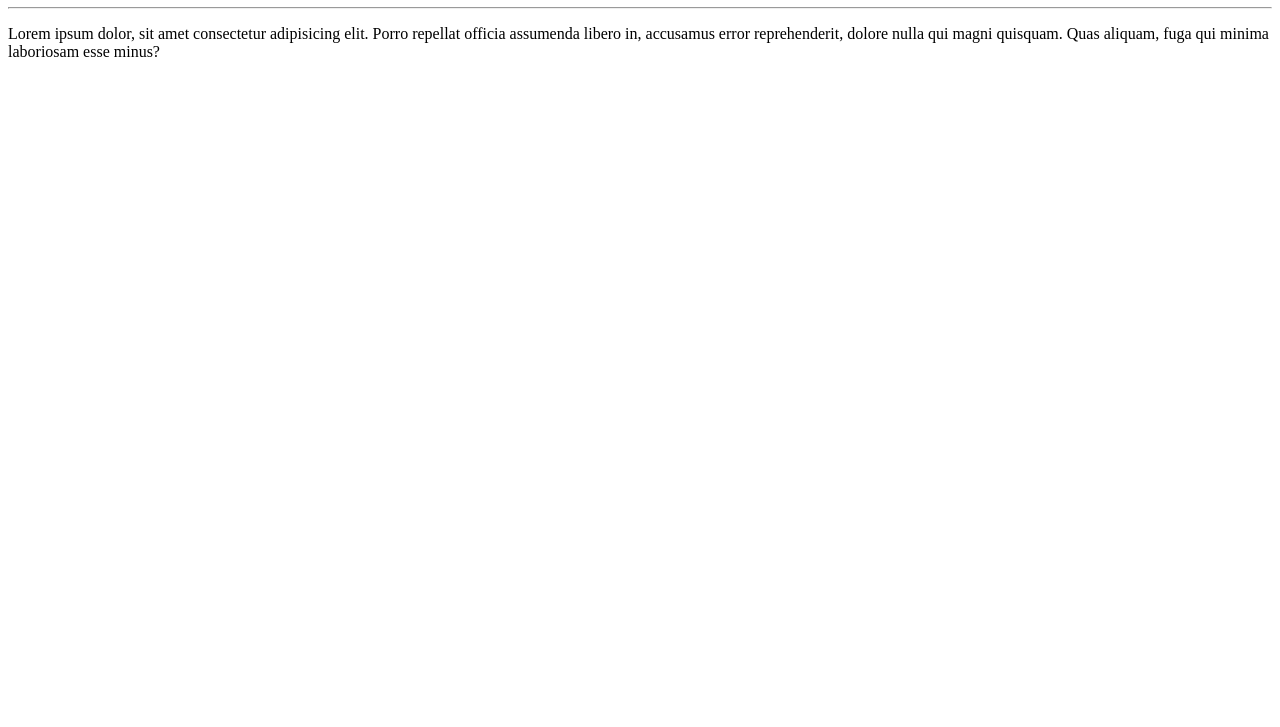
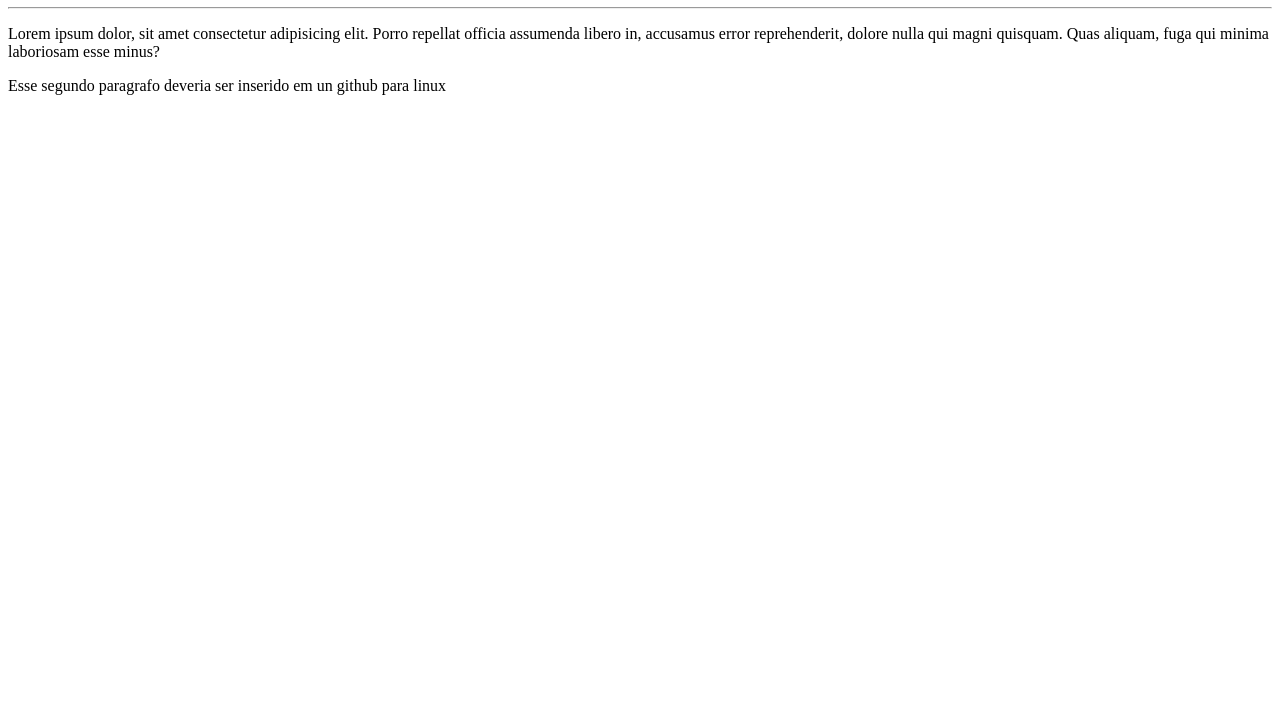
Before and after one commit to anothermind21/ola-mundo, a plain HTML site: page site-exemplo/index.html in a window 1280 px wide. Shown: the part 73-800 px from the top of the page. Drawn offline with Linux system fonts and the light colour scheme.

Commit message:
segundo paragrafo index

```diff
--- a/site-exemplo/index.html
+++ b/site-exemplo/index.html
@@ -9,5 +9,6 @@
     <h1>Olá, Mundo!</h1>
     <hr>
     <p>Lorem ipsum dolor, sit amet consectetur adipisicing elit. Porro repellat officia assumenda libero in, accusamus error reprehenderit, dolore nulla qui magni quisquam. Quas aliquam, fuga qui minima laboriosam esse minus?</p>
+    <p>Esse segundo paragrafo deveria ser inserido em un github para linux</p>
 </body>
 </html>
```
